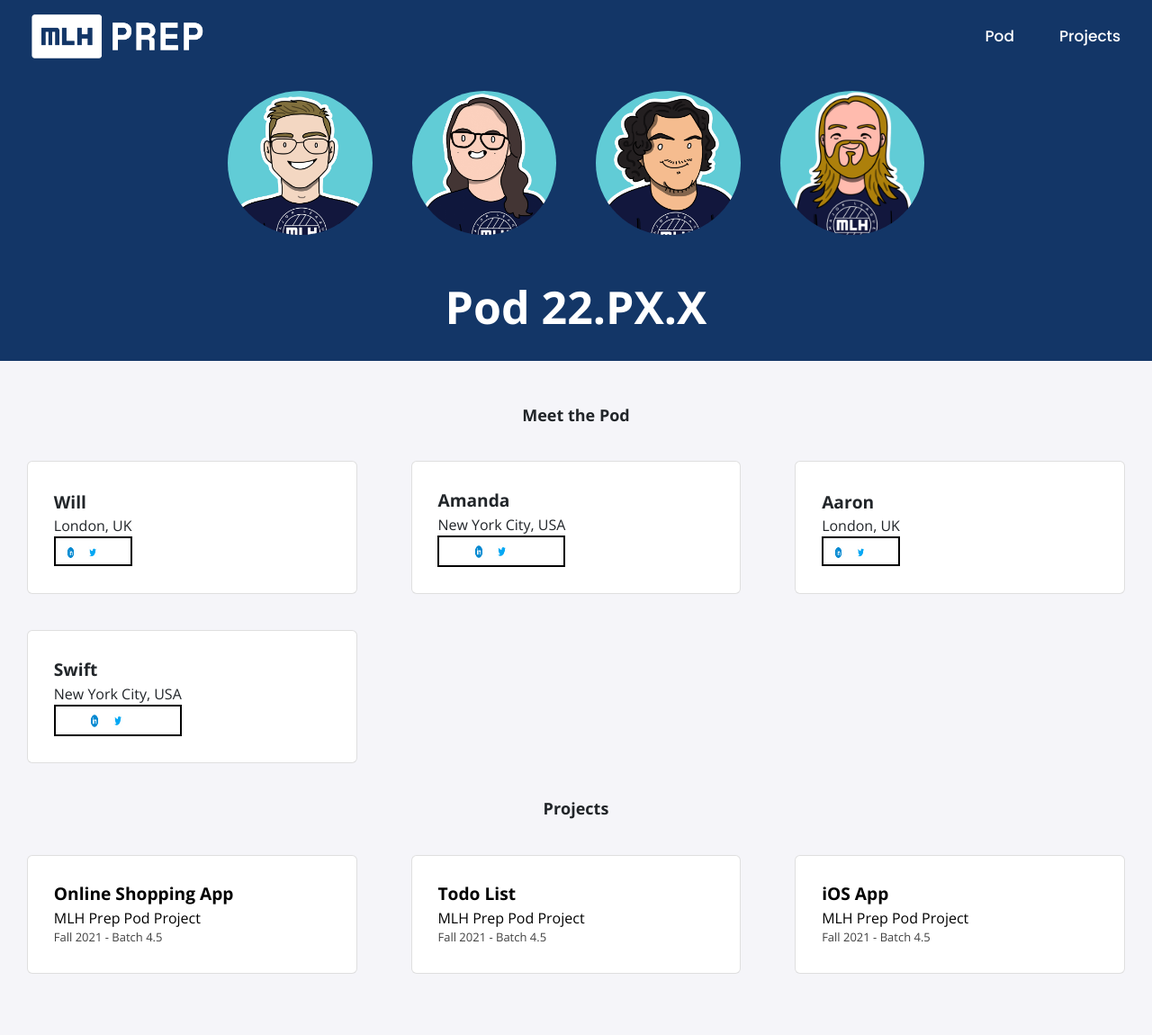
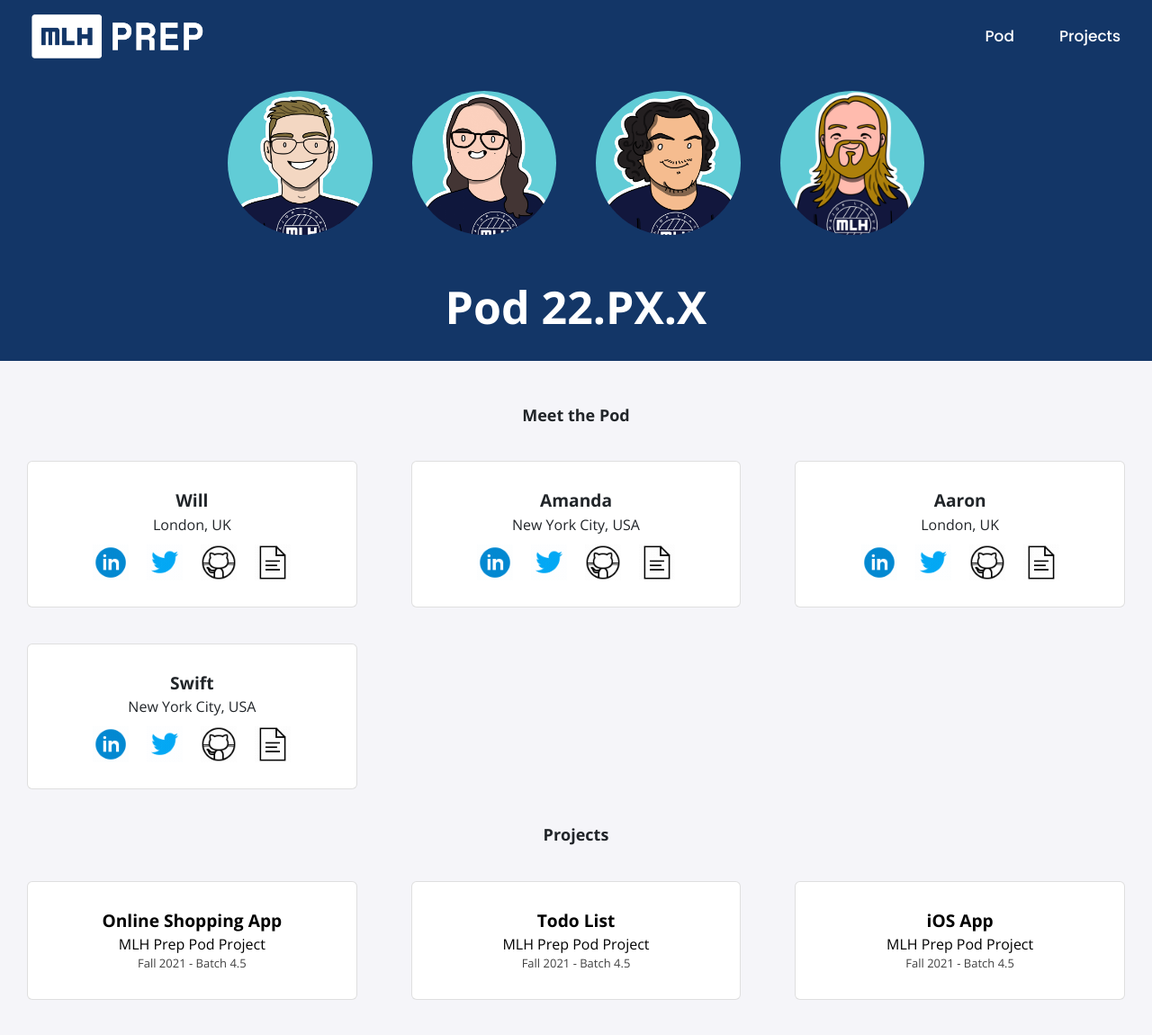
Before and after one commit to MLH-Fellowship/prep-portfolio-23.APR.PREP.1, a Jekyll site: the page built from index.html, in a window 1280 px wide and 1181 px high. Shown: the top 1150 px of the window at 90% size. Built offline with Jekyll 4.4.1, drawn with Linux system fonts in a browser that asks for light colours; nearby versions of some CDN libraries.

Commit message:
Social icons added and fixed the UI

```diff
--- a/_includes/description.html
+++ b/_includes/description.html
@@ -4,26 +4,22 @@
     {% for item in site.data.fellows %}
     <div class="card">
       <div class="info">
-        <p class="title">{{ item.name }}</p>
-        <p class="location">{{ item.location }}</p>
-        <p class="socials">
-          <a href="" target="_blank">
-              <img
-                  src="assets/img/icons8-linkedin-circled-2.gif"
-                  alt="Linkedin"
-                  loading="lazy"
-                  class="socicon"
-              />
+        <p class="title"> {{ item.name }}</p>
+        <p class="location"> {{ item.location }}</p>
+        <div class="socials">
+          <a href="{{ item.linkedin | relative_url }}" target="_blank">
+            <img src="assets/img/icons8-linkedin-circled-2.gif" alt="Linkedin" loading="lazy" class="socicon" />
           </a>
-          <a href="" target="_blank">
-              <img
-                  src="assets/img/icons8-twitter.gif"
-                  alt="Twitter"
-                  loading="lazy"
-                  class="socicon"
-              />
+          <a href="{{ item.twitter | relative_url }}" target="_blank">
+            <img src="assets/img/icons8-twitter.gif" alt="Twitter" loading="lazy" class="socicon" />
           </a>
-      </p>
+          <a href="{{ item.github | relative_url }}" target="_blank">
+            <img src="assets/img/icons8-github.gif" alt="Github" loading="lazy" class="socicon" />
+          </a>
+          <a href="{{ item.resume | relative_url }}" target="_blank">
+            <img src="assets/img/icons8-resume.gif" alt="Resume" loading="lazy" class="socicon" />
+          </a>
+        </div>
       </div>
     </div>
     {% endfor %}
--- a/_sass/all.scss
+++ b/_sass/all.scss
@@ -33,6 +33,7 @@
   background-color: #f5f5f9;
   margin-bottom: 50px;
 }
+
 h2 {
   margin-bottom: 20px;
   margin-top: 20px;
@@ -56,10 +57,15 @@
 }
 
 .info {
+  display: flex;
+  flex-direction: column;
+  justify-content: center;
+  align-items: center;
+  margin: auto;
   p {
     margin-top: 5px;
     margin: 0px;
-        text-align: left;
+    text-align: center;
   }
 
   .title {
@@ -67,7 +73,8 @@
     font-weight: bold;
   }
 
-    .location, .description {
+  .location,
+  .description {
     font-size: medium;
     font-weight: 400;
   }
@@ -78,16 +85,25 @@
   }
 
   .socials {
-      display: grid;
-      grid-template-columns: auto auto auto auto;
-      column-gap: 10px;
+    display: flex;
     justify-content: center;
-      border: 2px solid black;
+    align-items: center;
+    margin-top: 10px;
   }
 
   .socicon {
-      width: 65%;
-      height: 50%;
+    width: 40px;
+    height: 40px;
+    margin: 0 10px;
+    transition: all 0.2s ease-in-out;
+  }
+
+  .socicon:hover {
+    transform: scale(1.2);
+  }
+
+  .socicon img {
+    width: 100%;
   }
 }
 
```
Also changed, not shown: assets/img/icons8-github.gif (added), assets/img/icons8-resume.gif (added). Lines whose indentation alone changed are shown as unchanged.
